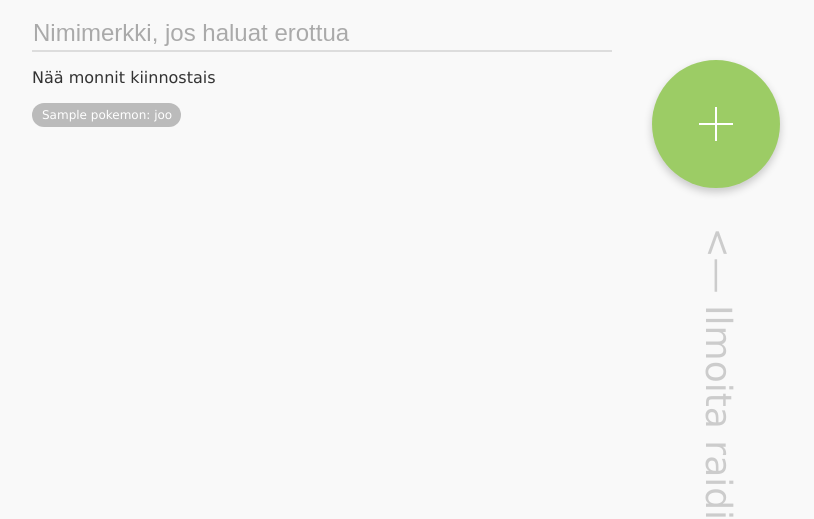
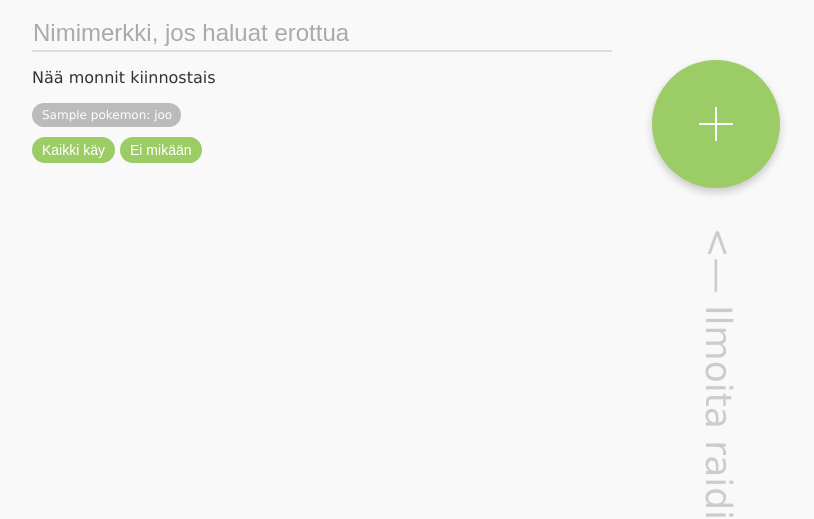
Before and after one commit to raidikalu/raidikalu, a Django app: template src/raidikalu/raidikalu/templates/raidikalu/raid_list.html in a window 1280 px wide. Shown: the top 519 px of the page, without its empty margins (318-1132 px from the left). Run offline with Django 3.2, Linux system fonts and the light colour scheme; the template is opened without the code that fills it: most values are stand-ins (such as "Sample title", 1, 10 or a date in 2020); parts of the project's set-up code (start-up, migrations or seed data) failed here and were passed over.

Commit message:
Toggle all filters

```diff
--- a/src/raidikalu/raidikalu/static/raidikalu/css/style.css
+++ b/src/raidikalu/raidikalu/static/raidikalu/css/style.css
@@ -154,6 +154,9 @@ hr {
 .form-control::-moz-placeholder { color: #aaa; /* Firefox 19+ */ }
 .form-control:-moz-placeholder { color: #aaa; /* Firefox 18- */ }
 .form-control:-ms-input-placeholder { color: #aaa; /* IE 10+ */ }
+.filter-buttons .btn {
+  margin: 5px 5px 5px 0;
+}
 .pfc[data-tier="1"]:checked ~ .raid[data-tier="1"][data-pokemon="unknown"] { display: block; }
 .pfc[data-tier="2"]:checked ~ .raid[data-tier="2"][data-pokemon="unknown"] { display: block; }
 .pfc[data-tier="3"]:checked ~ .raid[data-tier="3"][data-pokemon="unknown"] { display: block; }
--- a/src/raidikalu/raidikalu/templates/raidikalu/raid_list.html
+++ b/src/raidikalu/raidikalu/templates/raidikalu/raid_list.html
@@ -36,6 +36,10 @@
     <p>Nää monnit kiinnostais</p>
     {% for raid_type in editable_settings.raid_types %}
     <input id="pf{{ forloop.counter }}" class="pfc" data-tier="{{ raid_type.tier }}" type="checkbox" checked value="{{ raid_type.pokemon }}" /><label for="pf{{ forloop.counter }}" class="pft{{ raid_type.tier }} pfl">{{ raid_type.pokemon }}</label>{% endfor %}
+    <div class="filter-buttons">
+      <button class="btn js-filter-all">Kaikki käy</button>
+      <button class="btn js-filter-none">Ei mikään</button>
+    </div>
 
     {% regroup raids|dictsortreversed:"has_started" by has_started as raids_by_status %}
 
@@ -73,9 +77,8 @@
     {% endfor %}
     {% endfor %}
 
-
     <script>
-      (function () {
+      (function timers() {
 
         var timerElements = Array.prototype.slice.call(document.querySelectorAll('[data-time]'));
 
@@ -107,9 +110,8 @@
         }
 
       })();
-    </script>
-    <script>
-      (function () {
+
+      (function persistPokemonFilters() {
 
         if ( ! window.localStorage) {
           return;
@@ -156,6 +158,26 @@
         }
 
       })();
+
+      (function toggleAllFilters() {
+
+        var allButton = document.querySelector('.js-filter-all');
+        var noneButton = document.querySelector('.js-filter-none');
+        var filterCheckboxes = Array.prototype.slice.call(document.querySelectorAll('.pfc'));
+
+        allButton.addEventListener('click', function setFilterAll() {
+          filterCheckboxes.forEach(function check(checkbox) {
+            checkbox.checked = true;
+          });
+        });
+
+        noneButton.addEventListener('click', function setFilterNone() {
+          filterCheckboxes.forEach(function uncheck(checkbox) {
+            checkbox.checked = false;
+          });
+        });
+
+      })();
     </script>
     <script>
       document.documentElement.classList.add('js-loaded');
```
Also changed, not shown: 1 other file.
